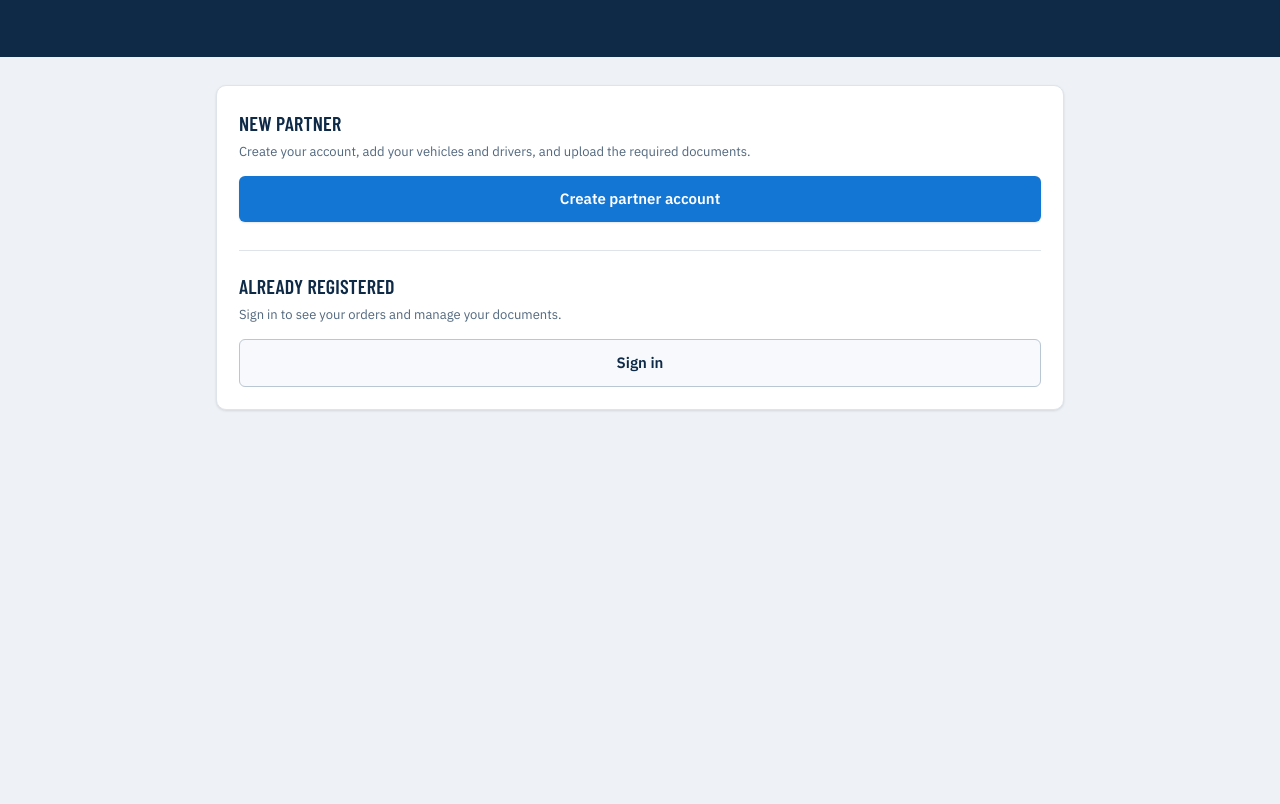
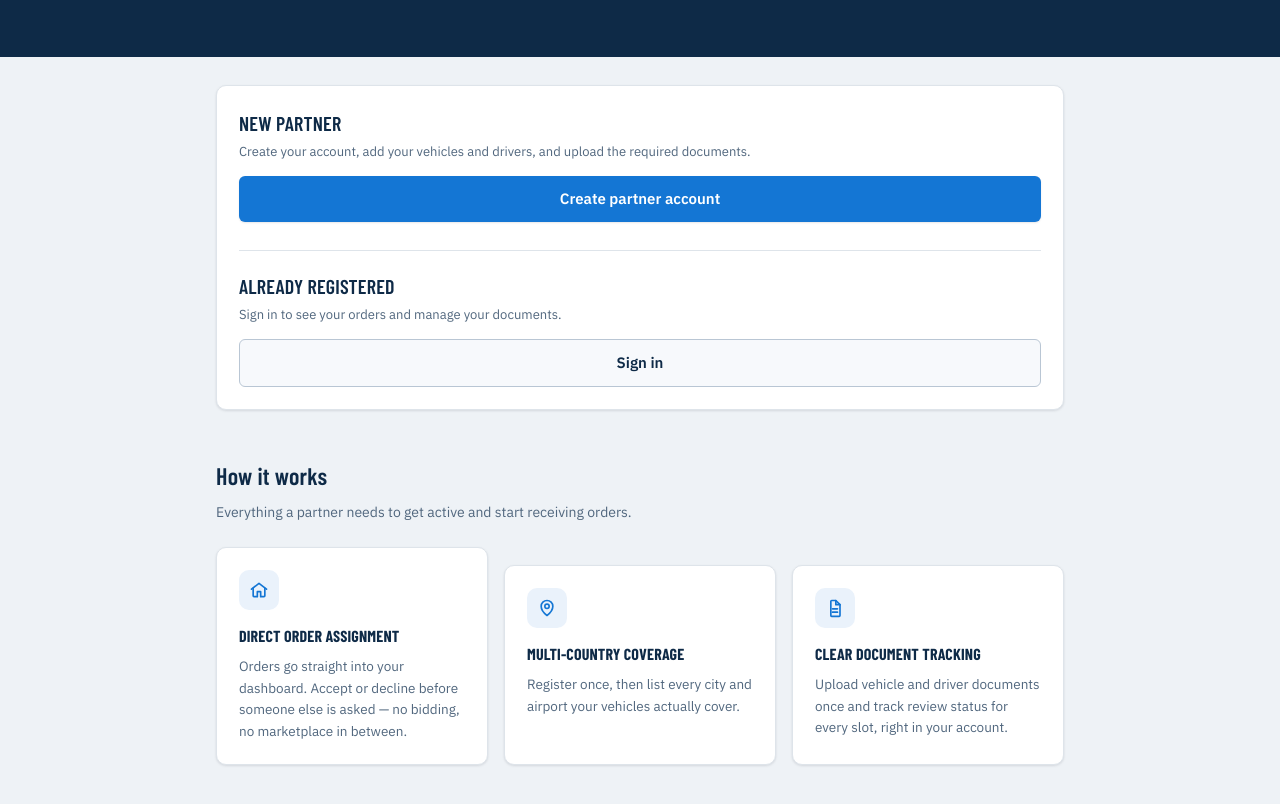
Before and after one commit to d66879344-bit/partner-portal, a plain HTML site: page index.html in a window 1280 px wide. Shown: the part 186-990 px from the top of the page. Before the commit the page ends 800 px from the top, so only its background shows below. Drawn offline with nearby package versions, Linux system fonts and the light colour scheme.

Commit message:
Add files via upload

```diff
--- a/assets/style.css
+++ b/assets/style.css
@@ -7,6 +7,7 @@
   --line: #DEE4EA;
   --line-strong: #B9C6D4;
   --accent: #1476D4;
+  --accent-soft: #EAF2FB;
   --accent-hover: #0F5FAE;
   --on-accent: #FFFFFF;
   --accent-warm: #F2B705;
@@ -62,6 +63,18 @@ button, input, select, textarea { font: inherit; color: inherit; }
 .section .sub { color: var(--ink-2); font-size: 13px; margin-bottom: 14px; }
 
 .linkbtn { background: none; border: 0; padding: 0; color: var(--focus); cursor: pointer; text-decoration: underline; font-size: 14px; }
+
+.feature-head { max-width: 60ch; }
+.feature-head .sub { color: var(--ink-2); font-size: 14px; margin-top: 8px; }
+.feature-grid { display: grid; grid-template-columns: repeat(3, minmax(0,1fr)); gap: 16px; margin-top: 24px; }
+.feature-card { padding: 22px; }
+.feature-icon {
+  width: 40px; height: 40px; border-radius: 10px; background: var(--accent-soft); color: var(--accent);
+  display: flex; align-items: center; justify-content: center; margin-bottom: 14px;
+}
+.feature-card h3 { font-family: var(--font-display); text-transform: uppercase; letter-spacing: .01em; font-size: 16px; font-weight: 700; margin: 0 0 8px; }
+.feature-card p { font-size: 13.5px; line-height: 1.6; color: var(--ink-2); }
+@media (max-width: 760px) { .feature-grid { grid-template-columns: 1fr; } }
 
 .field { display: flex; flex-direction: column; gap: 5px; margin-bottom: 14px; }
 .field label { font-size: 13px; font-weight: 600; }
--- a/functions/api/partner/orders.js
+++ b/functions/api/partner/orders.js
@@ -18,6 +18,10 @@ export async function onRequestGet(context) {
      WHERE o.partner_id = ? AND o.status NOT IN ('declined', 'cancelled')
      ORDER BY o.order_date ASC, o.order_time ASC`
   ).bind(partnerId).all();
+
+  const closedRow = await env.DB.prepare(
+    "SELECT COUNT(*) AS n FROM orders WHERE partner_id = ? AND status IN ('declined', 'cancelled')"
+  ).bind(partnerId).first();
 
   const orders = (results || []).map((o) => ({
     id: o.id,
@@ -48,5 +52,5 @@ export async function onRequestGet(context) {
     respondedAt: o.responded_at,
   }));
 
-  return Response.json({ ok: true, orders });
+  return Response.json({ ok: true, orders, declinedCount: closedRow ? closedRow.n : 0 });
 }
--- a/index.html
+++ b/index.html
@@ -35,6 +35,35 @@
       <a class="btn" style="display:block;text-align:center;text-decoration:none;background:var(--surface-2);color:var(--ink);border:1px solid var(--line-strong);box-shadow:none;" href="/login.html">Sign in</a>
     </div>
   </section>
+
+  <div class="feature-head" style="margin-top:48px;">
+    <h2 style="text-transform:none;font-size:24px;">How it works</h2>
+    <p class="sub">Everything a partner needs to get active and start receiving orders.</p>
+  </div>
+
+  <div class="feature-grid">
+    <div class="card feature-card">
+      <div class="feature-icon">
+        <svg width="20" height="20" viewBox="0 0 24 24" fill="none" stroke="currentColor" stroke-width="2" stroke-linecap="round" stroke-linejoin="round" aria-hidden="true"><path d="M3 11l9-7 9 7"/><path d="M5 10v9a1 1 0 0 0 1 1h4v-6h4v6h4a1 1 0 0 0 1-1v-9"/></svg>
+      </div>
+      <h3>Direct order assignment</h3>
+      <p>Orders go straight into your dashboard. Accept or decline before someone else is asked — no bidding, no marketplace in between.</p>
+    </div>
+    <div class="card feature-card">
+      <div class="feature-icon">
+        <svg width="20" height="20" viewBox="0 0 24 24" fill="none" stroke="currentColor" stroke-width="2" stroke-linecap="round" stroke-linejoin="round" aria-hidden="true"><path d="M12 21s-7-5.1-7-11a7 7 0 0 1 14 0c0 5.9-7 11-7 11Z"/><circle cx="12" cy="10" r="2.6"/></svg>
+      </div>
+      <h3>Multi-country coverage</h3>
+      <p>Register once, then list every city and airport your vehicles actually cover.</p>
+    </div>
+    <div class="card feature-card">
+      <div class="feature-icon">
+        <svg width="20" height="20" viewBox="0 0 24 24" fill="none" stroke="currentColor" stroke-width="2" stroke-linecap="round" stroke-linejoin="round" aria-hidden="true"><path d="M8 3h5l5 5v13a1 1 0 0 1-1 1H8a1 1 0 0 1-1-1V4a1 1 0 0 1 1-1Z"/><path d="M13 3v5h5"/><path d="M9 13h6M9 17h6"/></svg>
+      </div>
+      <h3>Clear document tracking</h3>
+      <p>Upload vehicle and driver documents once and track review status for every slot, right in your account.</p>
+    </div>
+  </div>
 </div>
 
 </body>
```
Also changed, not shown: assets/partner-dashboard.js (+9 -0 lines), partner-dashboard.html (+23 -3 lines).
